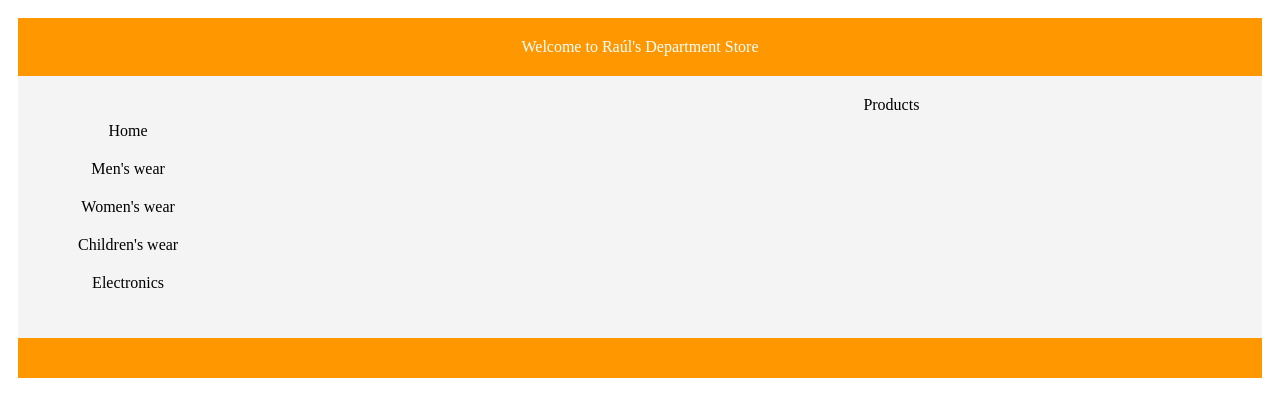
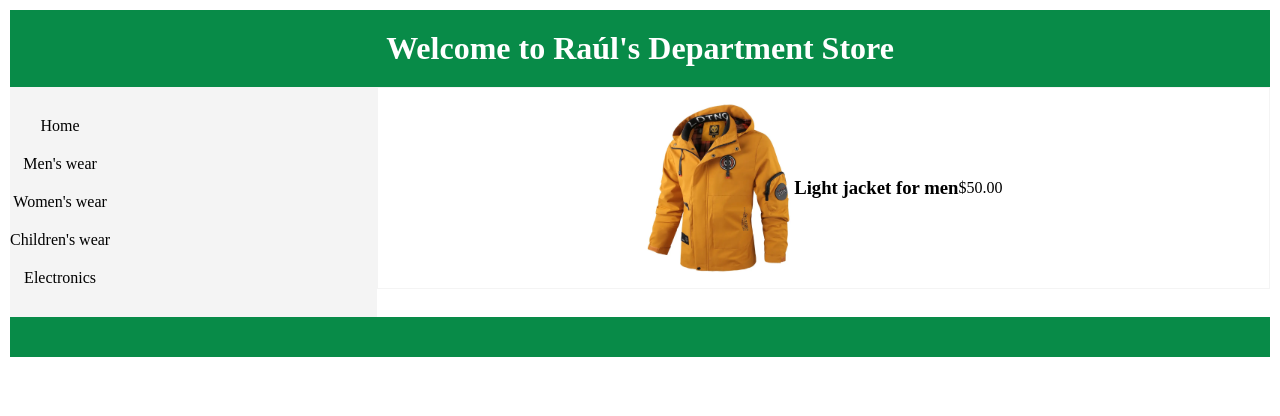
Before and after one commit to RaulRC86/CODSOFT, a plain HTML site: page landing_page/index.html in a window 1280 px wide. Drawn offline with Linux system fonts and the light colour scheme.

Commit message:
Starting to work on Main

```diff
--- a/landing_page/assets/css/style.css
+++ b/landing_page/assets/css/style.css
@@ -1,3 +1,5 @@
+* {margin: 0; padding: 0;}
+
 .grid-container{
     display: grid;
     padding: 10px;
@@ -13,7 +15,7 @@
 
   header {
     grid-area: header;
-    background-color: #ff9800;
+    background-color: #088b48;
     color: white;
     padding: 20px;
   }
@@ -22,7 +24,7 @@
   aside {
     grid-area: aside;
     background-color: #f4f4f4;
-    padding: 20px;
+    padding-block: 20px;
     display: flex;
     justify-content: left;
   }
@@ -30,14 +32,22 @@
 
   main {
     grid-area: main;
-    background-color: #f4f4f4;
-    padding: 20px;
+    background-color: white;
   }
+
+  .product {
+    display: flex;
+    justify-content: center;
+    align-items: center;
+    border: 1px solid #f4f4f4;
+  }
+
+  .product img {height: 200px; width: auto;}
 
 
   footer {
     grid-area: footer;
-    background-color: #ff9800;
+    background-color: #088b48;
     color: white;
     padding: 20px;
   }
--- a/landing_page/index.html
+++ b/landing_page/index.html
@@ -8,7 +8,8 @@
 </head>
 <body>
     <div class="grid-container">
-        <header class="header">Welcome to Raúl's Department Store</header>
+        <header class="header">
+            <h1>Welcome to Raúl's Department Store</h1></header>
         <aside class="aside">
             <nav class="navbar">
                 <ul>
@@ -20,7 +21,13 @@
                 </ul>
             </nav>
         </aside>
-        <main class="main">Products</main>
+        <main class="main">
+            <div class="product">
+                <img src="./assets/img/jacket_man.webp" alt="">
+                <h3>Light jacket for men</h3>
+                <p>$50.00</p>
+            </div>
+        </main>
         <footer class="footer"></footer>
     </div>
 </body>
```
Also changed, not shown: landing_page/assets/img/jacket_man.webp (added).
